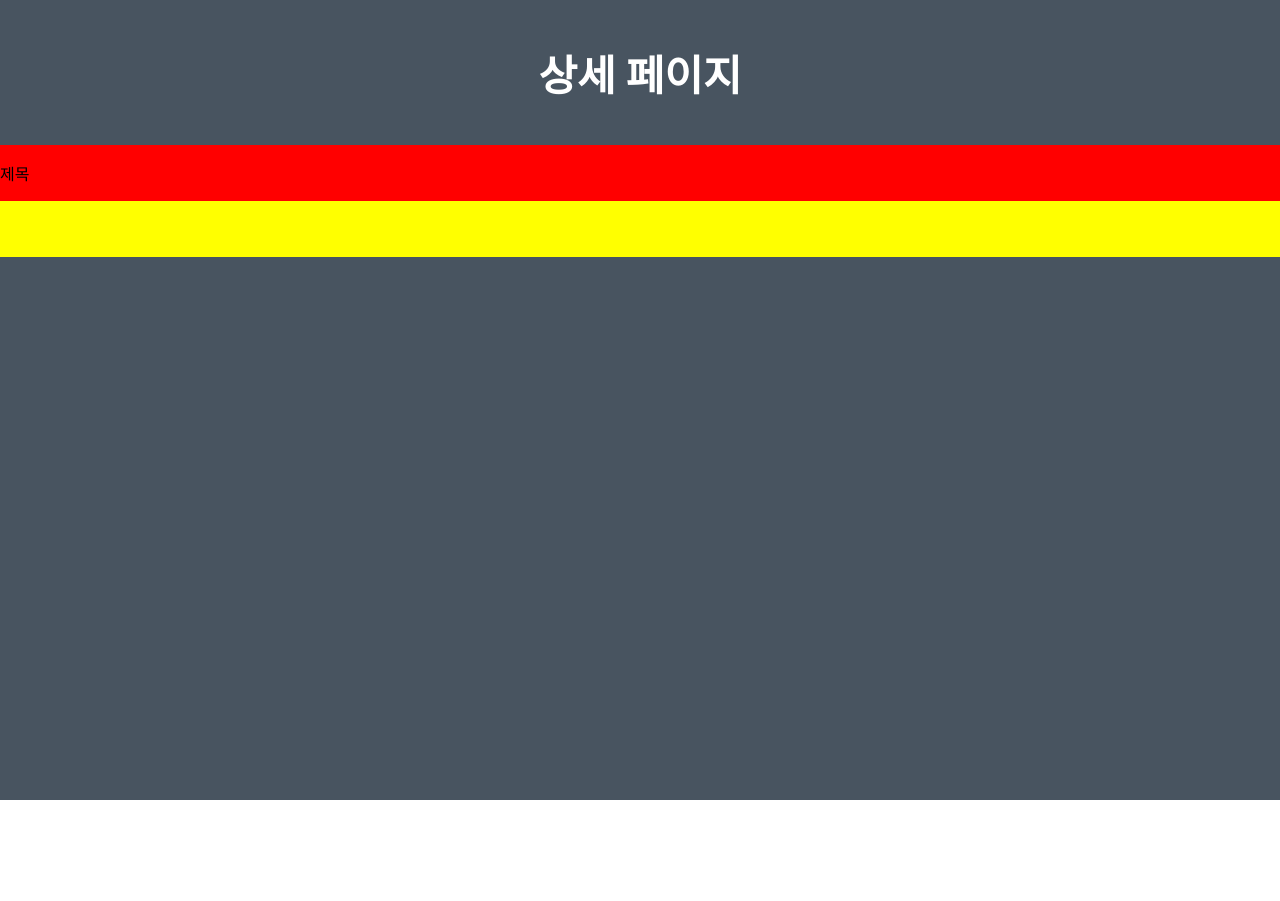
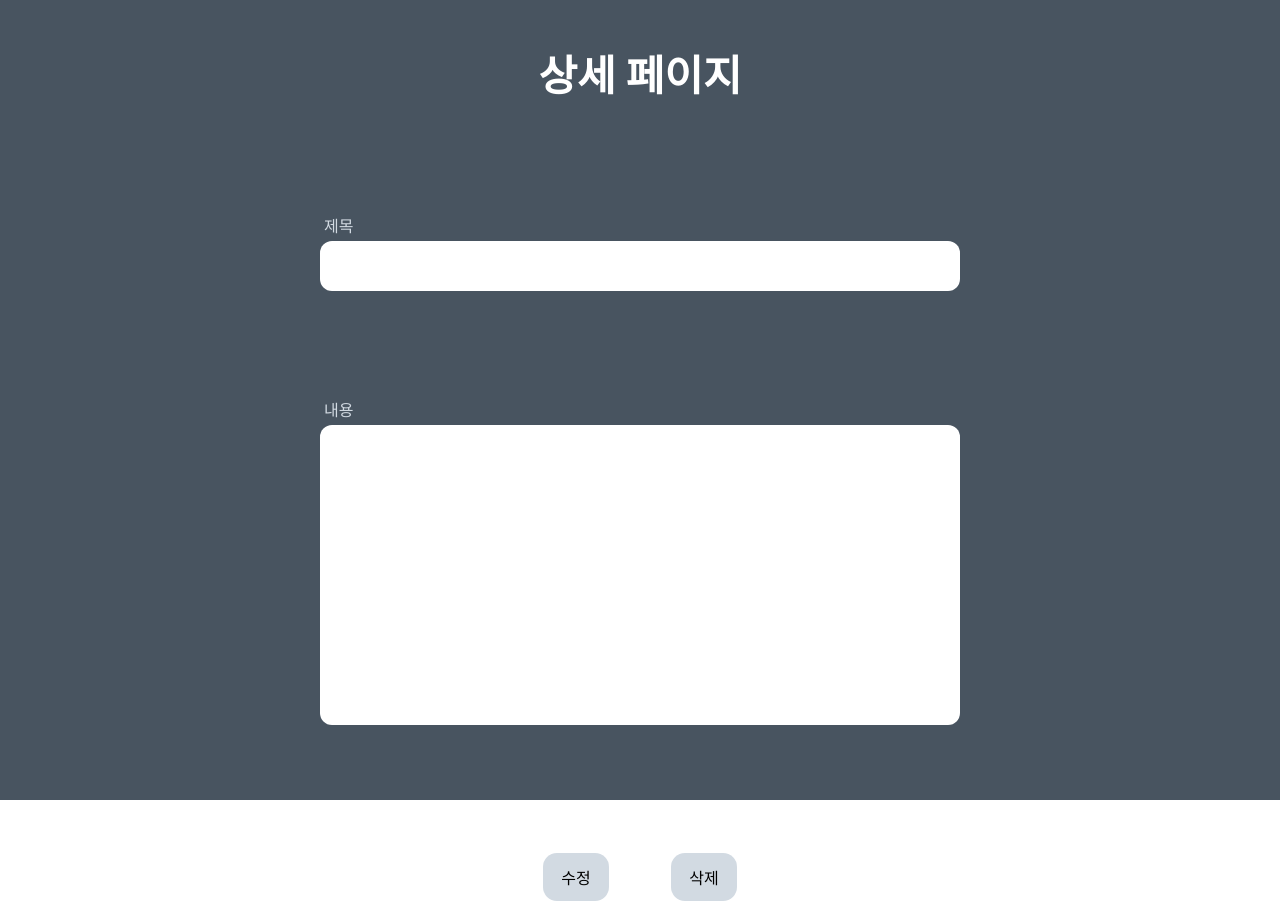
Before and after one commit to LWC-DevStudy/ProjectBoard-Client, a React (Create React App) app in the folder lwc-board/: page /detail in a window 1280 px wide. Before the commit the page ends 800 px from the top, so only its background shows below. Built offline with nearby package versions, Linux system fonts and the light colour scheme.

Commit message:
💄detail, signup, write 페이지 뼈대 완성

```diff
--- a/lwc-board/src/pages/Detail.js
+++ b/lwc-board/src/pages/Detail.js
@@ -15,9 +15,54 @@ const Detail = () => {
         </Text>
       </Header>
 
-      <Grid width="" bgColor="red">
-        <Text>제목</Text>
-        <Grid width="100%" height="100%" bgColor="yellow"></Grid>
+      <Grid width="50%" margin="5% auto 0 auto">
+        <Text color="#d2dae2" margin="0" padding="4px">
+          제목
+        </Text>
+        <Grid
+          padding="8px"
+          width="100%"
+          height="50px"
+          bgColor="white"
+          radius="12px"
+        ></Grid>
+      </Grid>
+
+      <Grid width="50%" margin="8% auto 0 auto">
+        <Text color="#d2dae2" margin="0" padding="4px">
+          내용
+        </Text>
+        <Grid
+          padding="8px"
+          width="100%"
+          height="300px"
+          bgColor="white"
+          radius="12px"
+        ></Grid>
+      </Grid>
+
+      <Grid
+        display="flex"
+        width="20%"
+        margin="10% auto 0 auto"
+        textAlign="center"
+      >
+        <Grid>
+          <Button padding="12px 18px" fontSize="16px" bgColor="#d2dae2">
+            <Text margin="0">수정</Text>
+          </Button>
+        </Grid>
+
+        <Grid>
+          <Button
+            padding="12px 18px"
+            fontSize="16px"
+            margin="0 auto"
+            bgColor="#d2dae2"
+          >
+            <Text margin="0">삭제</Text>
+          </Button>
+        </Grid>
       </Grid>
     </Grid>
   );
--- a/lwc-board/src/pages/SignUp.js
+++ b/lwc-board/src/pages/SignUp.js
@@ -16,21 +16,21 @@ const SignUp = () => {
       </Header>
 
       <Grid width="50%" margin="5% auto 0 auto" padding="12px">
-        <Text color="#d2dae2" margin="0" padding="2px">
+        <Text color="#d2dae2" margin="0" padding="4px">
           아이디
         </Text>
         <Input placeholder="아이디를 입력해주세요." />
       </Grid>
 
       <Grid width="50%" margin="0 auto" padding="12px">
-        <Text color="#d2dae2" margin="0" padding="2px">
+        <Text color="#d2dae2" margin="0" padding="4px">
           비밀번호
         </Text>
         <Input placeholder="비밀번호를 입력해주세요." />
       </Grid>
 
       <Grid width="50%" margin="0 auto" padding="12px">
-        <Text color="#d2dae2" margin="0" padding="2px">
+        <Text color="#d2dae2" margin="0" padding="4px">
           비밀번호 확인
         </Text>
         <Input placeholder="비밀번호를 확인해주세요." />
--- a/lwc-board/src/pages/Write.js
+++ b/lwc-board/src/pages/Write.js
@@ -16,14 +16,14 @@ const Write = () => {
       </Header>
 
       <Grid width="50%" margin="10% auto 0 auto" padding="12px">
-        <Text color="#d2dae2" margin="0" padding="2px">
+        <Text color="#d2dae2" margin="0" padding="4px">
           제목
         </Text>
         <Input placeholder="제목을 작성해주세요." />
       </Grid>
 
       <Grid width="50%" margin="0 auto" padding="12px">
-        <Text color="#d2dae2" margin="0">
+        <Text color="#d2dae2" margin="0" padding="4px">
           내용
         </Text>
         <textarea
```
